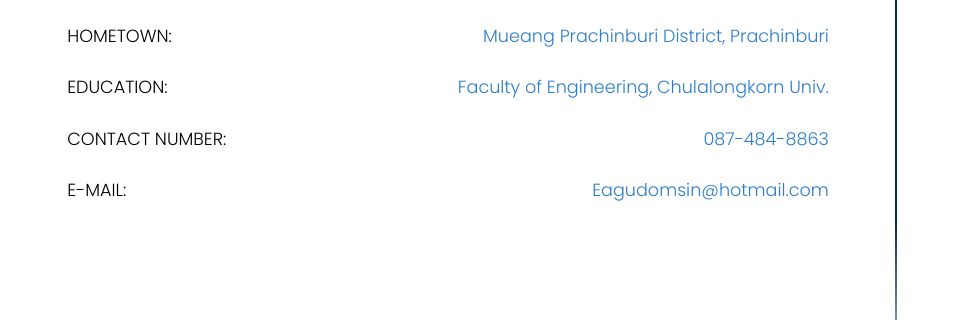
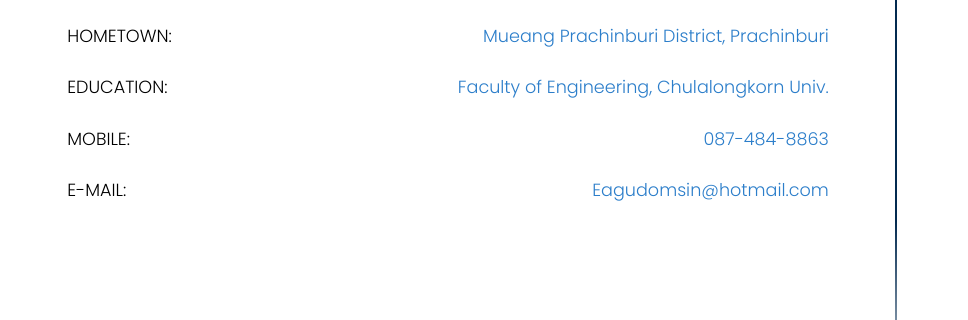
Before and after one commit to Eagudomsin/EagudomsinResume, a plain HTML site: page index.html in a window 1280 px wide. Shown: the part 1123-1443 px from the top of the page, 0-968 px from the left. Drawn offline with Linux system fonts and the light colour scheme; grey boxes are pictures that could not be loaded.

```diff
--- a/index.html
+++ b/index.html
@@ -43,7 +43,7 @@
                     <p>ADDRESS:</p>
                     <p>HOMETOWN:</p>
                     <p>EDUCATION:</p>
-                    <p>CONTACT NUMBER:</p>
+                    <p>MOBILE:</p>
                     <p>E-MAIL:</p>
                 </div>
                 <div class="profile-right">
```
